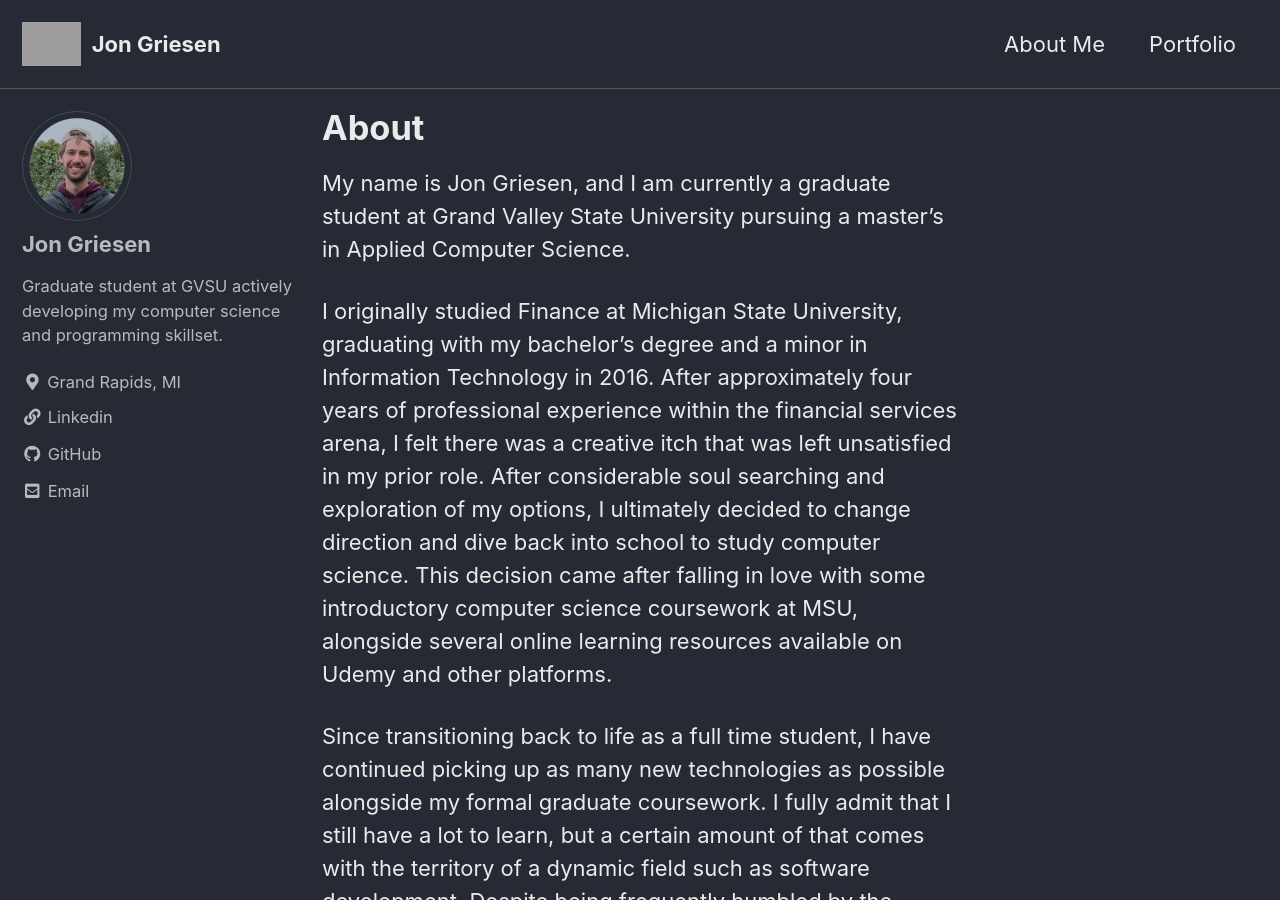
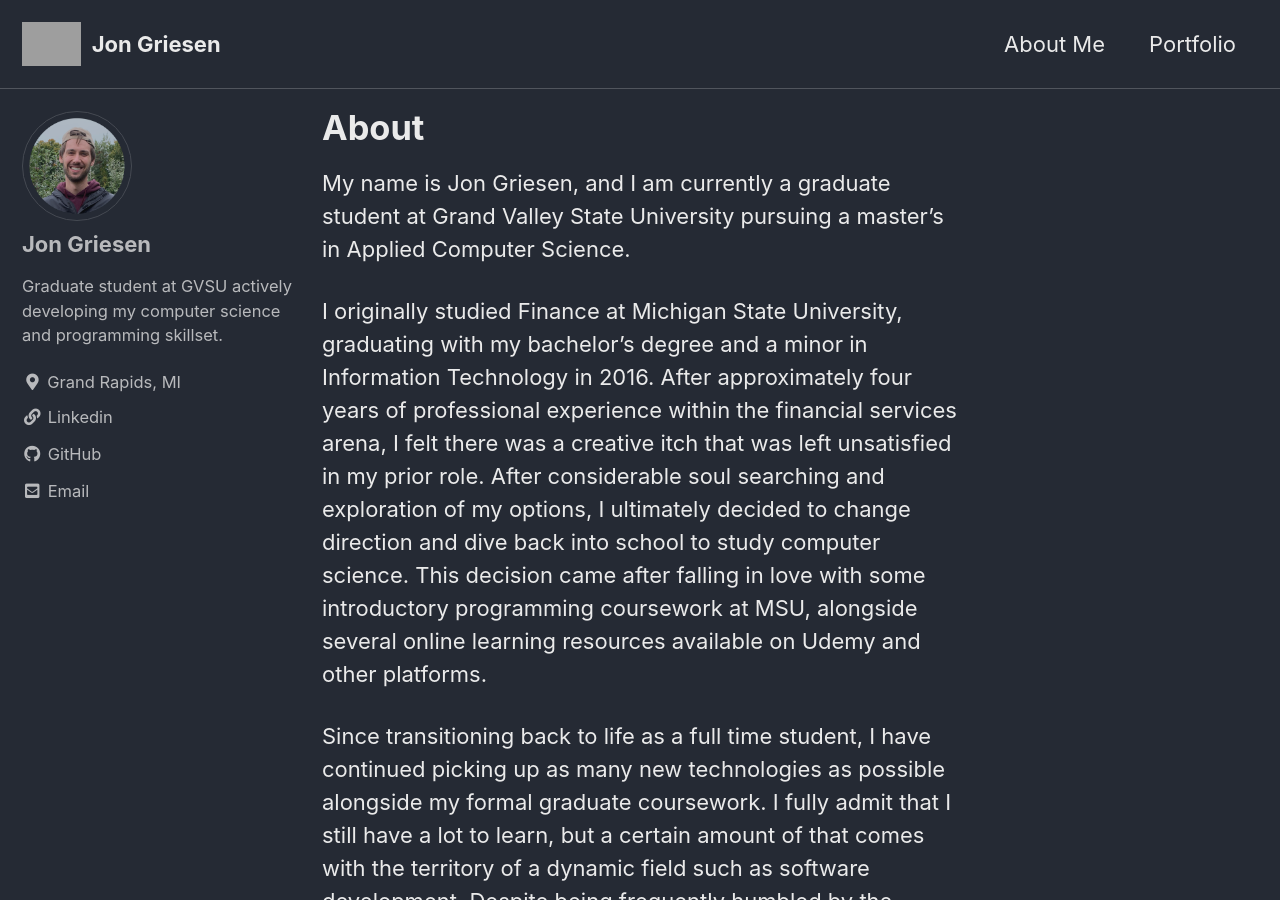
Before and after one commit to griesenj/griesenj.github.io, a Jekyll site: the page built from _pages/about.md, in a window 1280 px wide and 900 px high. Built offline with Jekyll 4.4.1, drawn with Linux system fonts in a browser that asks for light colours; cached includes are drawn as plain includes; grey boxes are pictures that could not be loaded.

Commit message:
Updating about details

```diff
--- a/_pages/about.md
+++ b/_pages/about.md
@@ -7,7 +7,7 @@
 
 My name is Jon Griesen, and I am currently a graduate student at Grand Valley State University pursuing a master's in Applied Computer Science.
 
-I originally studied Finance at Michigan State University, graduating with my bachelor's degree and a minor in Information Technology in 2016. After approximately four years of professional experience within the financial services arena, I felt there was a creative itch that was left unsatisfied in my prior role. After considerable soul searching and exploration of my options, I ultimately decided to change direction and dive back into school to study computer science. This decision came after falling in love with some introductory computer science coursework at MSU, alongside several online learning resources available on Udemy and other platforms.
+I originally studied Finance at Michigan State University, graduating with my bachelor's degree and a minor in Information Technology in 2016. After approximately four years of professional experience within the financial services arena, I felt there was a creative itch that was left unsatisfied in my prior role. After considerable soul searching and exploration of my options, I ultimately decided to change direction and dive back into school to study computer science. This decision came after falling in love with some introductory programming coursework at MSU, alongside several online learning resources available on Udemy and other platforms.
 
 Since transitioning back to life as a full time student, I have continued picking up as many new technologies as possible alongside my formal graduate coursework. I fully admit that I still have a lot to learn, but a certain amount of that comes with the territory of a dynamic field such as software development. Despite being frequently humbled by the process, I have greatly enjoyed the journey so far!
 
```
